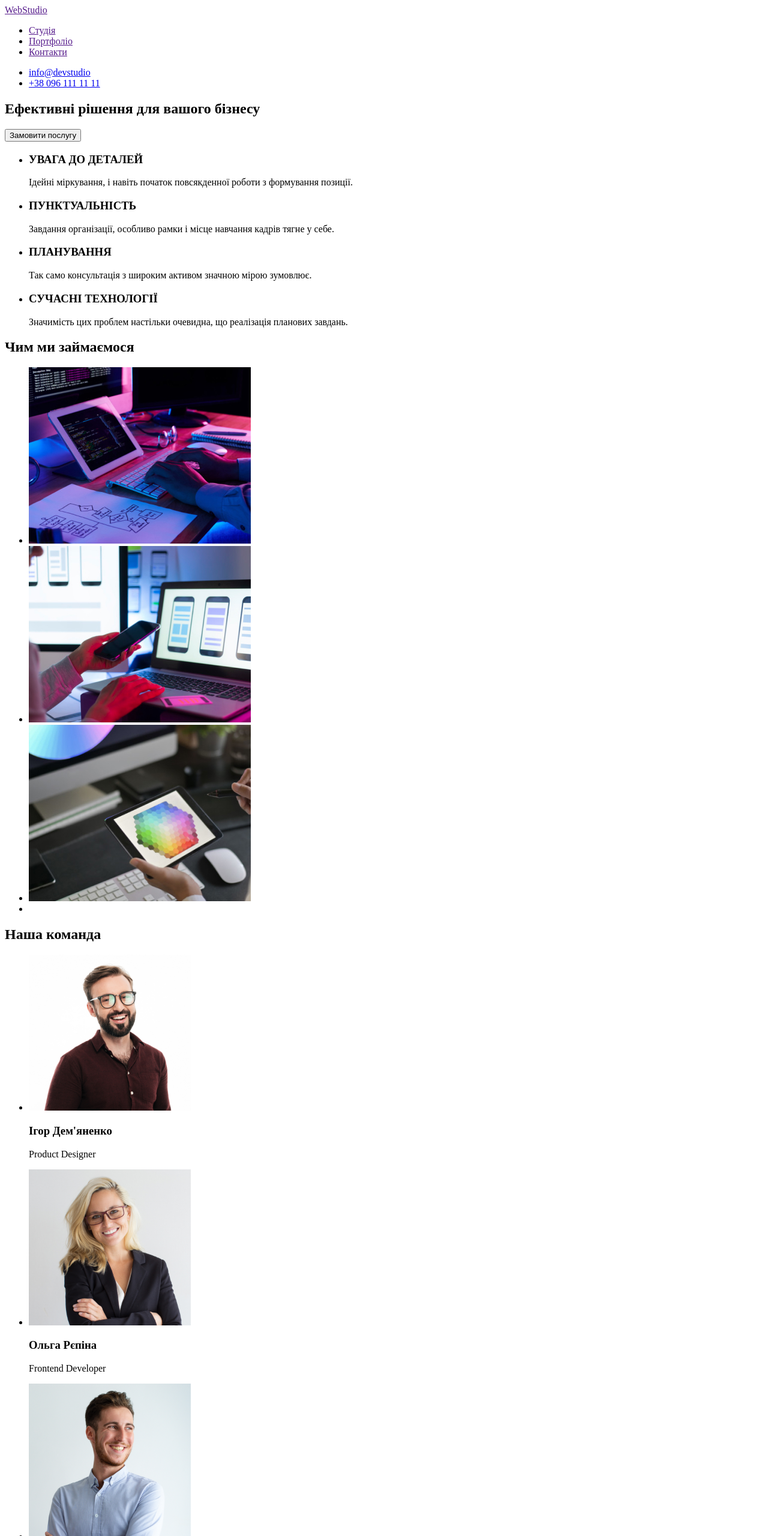
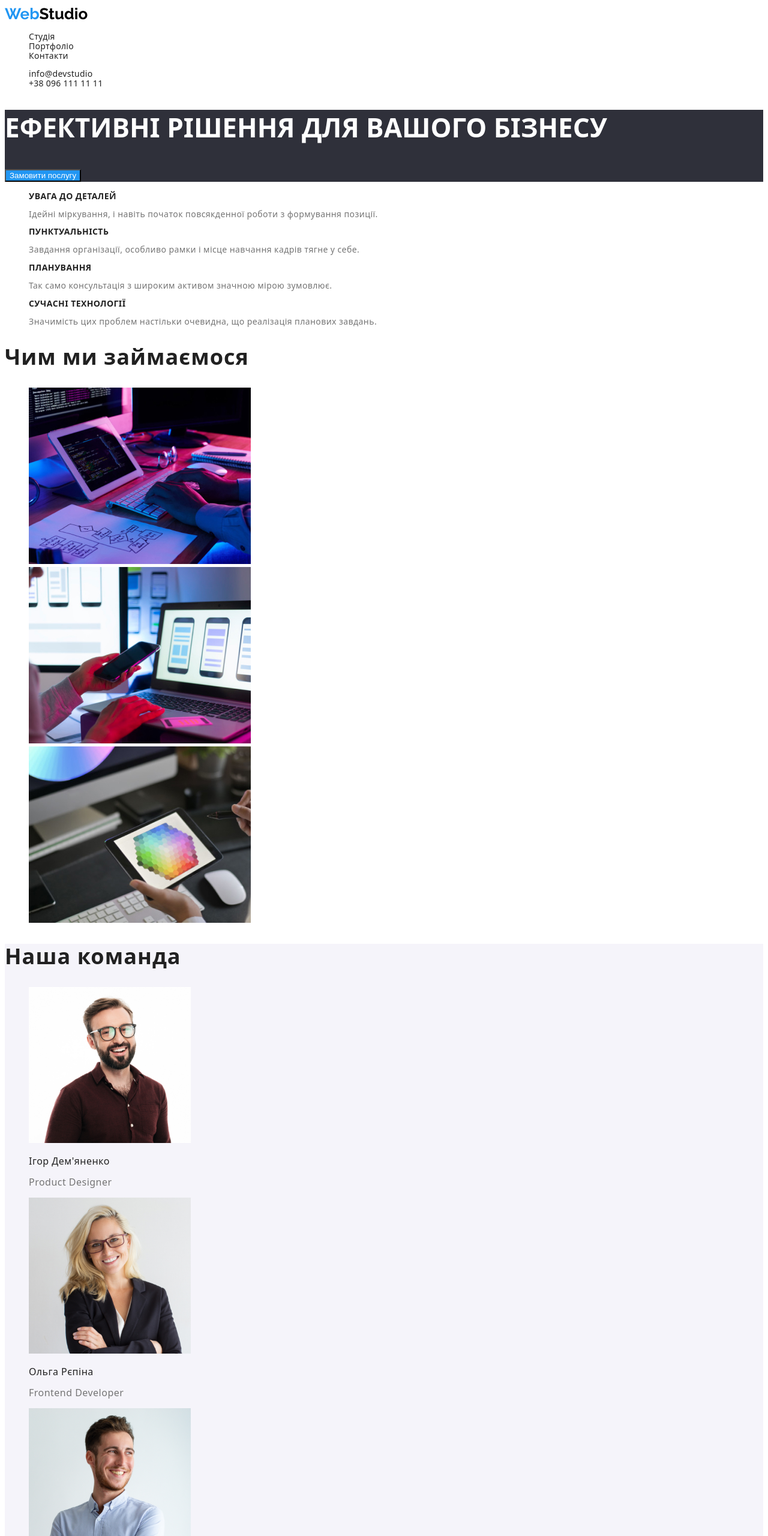
Before and after one commit to V1talquaaa/goit-markup-hw-02, a plain HTML site: page index.html in a window 1280 px wide. Shown: the top 2560 px of the page at 60% size. Drawn offline with Linux system fonts and the light colour scheme.

Commit message:
разметил portfolio.html, добавил цвета и шрифты сss для index.html + portfolio.html

```diff
--- /dev/null
+++ b/css/styles.css
@@ -0,0 +1,233 @@
+/*
+header
+header background - ffffff
+logo - color: 2196F3, 000000
+text -  212121, 2196F3
+
+Hero
+background - 2F303A,
+FFFFFF+2196F3
+
+Main
+h1,h2,h3,h4 - 212121
+p - 757575
+
+footer
+FFFFFF
+
+*/
+body {
+    font-family: system-ui, -apple-system, BlinkMacSystemFont, 'Segoe UI', Roboto, Oxygen, Ubuntu, Cantarell, 'Open Sans', 'Helvetica Neue', sans-serif;
+}
+
+.logo {
+    text-decoration: none;
+    font-family: raleway, sans-serif;
+    color: #000000;
+    font-weight: 700;
+    font-size: 26px;
+    line-height: 1.19;
+}
+
+.logo-blue {
+    color: #2196f3
+}
+
+.nav-menu {
+    list-style: none;
+    font-weight: 500;
+    font-size: 14px;
+    line-height: 1.14;
+    letter-spacing: 0.02em;
+    color:#212121;
+}
+
+.nav-menu :hover,
+.nav-menu :focus  {
+    color: #2196f3
+}
+
+.nav-link {
+    color: #212121;
+    text-decoration: none;
+
+}
+.nav-contacts {
+    font-weight: 500;
+    font-size: 14px;
+    line-height: 1.14;
+    letter-spacing: 0.02em;
+    list-style: none;
+
+}
+.nav-contacts :hover,
+.nav-contacts :focus {
+    color: #2196f3;
+}
+
+.nav-email,
+.nav-telephone {
+    color: #212121;
+    text-decoration: none;
+}
+
+
+.hero {
+    background-color: #2F303A;
+}
+
+.hero-title {
+    font-weight: 900;
+    font-size: 44px;
+    line-height: 1.36;
+    text-transform: uppercase;
+    color: #fff;
+
+}
+
+.hero-btn {
+    color: #fff;
+    background-color: #2196f3;
+    cursor: pointer;
+}
+
+.advantages-list {
+    list-style: none;
+}
+
+.advantages-title {
+    font-weight: 700;
+    font-size: 14px;
+    line-height: 1.14;
+    letter-spacing: 0.03em;
+    text-transform: uppercase;
+    color: #212121;
+}
+
+.advantages-descr {
+    font-weight: 400;
+    font-size: 14px;
+    line-height: 1.14;
+    letter-spacing: 0.03em;
+    color: #757575;
+}
+
+.services-title {
+    font-weight: 700;
+    font-size: 36px;
+    line-height: 1.17;
+    letter-spacing: 0.03em;
+    color: #212121;
+}
+
+.services-list {
+    list-style: none;
+}
+
+.team {
+    background-color: #F5F4FA;
+}
+.team-title {
+    font-weight: 700;
+    font-size: 36px;
+    line-height: 1.17;
+    letter-spacing: 0.03em;
+    color: #212121;
+}
+
+.team-list {
+    list-style: none;
+}
+.team-member {
+    font-weight: 500;
+    font-size: 16px;
+    line-height: 1.19;
+    letter-spacing: 0.03em;
+    color: #212121;
+}
+
+.team-member-position {
+    font-weight: 400;
+    font-size: 16px;
+    line-height: 1.19;
+    letter-spacing: 0.03em;
+    color: #757575;
+}
+
+.footer {
+    background-color: #2F303A;
+}
+
+.logo-white {
+    color: #fff;
+    text-decoration: none;
+}
+
+.logo-footer {
+        font-weight: 700;
+        font-size: 26px;
+        line-height: 1.19;
+        text-decoration: none;
+}
+
+.footer-address-list {
+    list-style: none;
+}
+.footer-physical-address {
+    font-style: normal;
+    font-size: 14px;
+    line-height: 1.71;
+    letter-spacing: 0.03em;
+    color: #FFFFFF;
+}
+
+.footer-contact-channel {
+    font-style: normal;
+    font-weight: 400;
+    font-size: 14px;
+    line-height: 1.71;
+    letter-spacing: 0.03em;
+    color: rgba(255, 255, 255, 0.6);
+    text-decoration: none;
+}
+
+.filter-list {
+    list-style: none;
+
+}
+.filter-list :hover,
+.filter-list :focus {
+    color: #fff;
+    background-color: #2196f3;
+}
+
+.filter-btn {
+    font-weight: 500;
+    font-size: 16px;
+    line-height: 1.62;
+    letter-spacing: 0.03em;
+    color: #212121;
+    background: #F5F4FA;
+    border: 0;
+    cursor: pointer;
+
+}
+
+.portfolio-list {
+    list-style: none;
+}
+
+.portfolio-example {
+    font-weight: 700;
+    font-size: 18px;
+    line-height: 2;
+    letter-spacing: 0.06em;
+    color: #212121;
+}
+
+.portfolio-group {
+    font-size: 16px;
+    line-height: 1,9;
+    letter-spacing: 0.03em;
+    color: #757575;
+}
--- a/index.html
+++ b/index.html
@@ -4,52 +4,59 @@
     <meta charset="UTF-8">
     <meta http-equiv="X-UA-Compatible" content="IE=edge">
     <meta name="viewport" content="width=device-width, initial-scale=1.0">
+    <link rel="preconnect" href="https://fonts.googleapis.com">
+    <link rel="preconnect" href="https://fonts.gstatic.com" crossorigin>
+    <link rel="preconnect" href="https://fonts.googleapis.com">
+    <link rel="preconnect" href="https://fonts.gstatic.com" crossorigin>
     <title>Document</title>
+    <link href="https://fonts.googleapis.com/css2?family=Raleway:wght@700&family=Roboto:wght@400;500;700;900&display=swap"
+    rel="stylesheet">
+    <link rel="stylesheet" href="./css/styles.css">
 </head>
 <body>
     <header>
         <nav>
-        <a href="">WebStudio</a>
-        <ul>
-            <li><a href="">Cтудія</a></li>
-            <li><a href="">Портфоліо</a></li>
-            <li><a href="">Контакти</a></li>
+        <a href="./index.html" class="logo"><span class="logo-blue">Web</span>Studio</a>
+        <ul class="nav-menu">
+            <li><a class="nav-link" href="">Cтудія</a></li>
+            <li><a class="nav-link" href="./portfolio.html">Портфоліо</a></li>
+            <li><a class="nav-link" href="">Контакти</a></li>
         </ul>
         </nav>
-        <ul>
-            <li><a href="mailto:info@devstudio">info@devstudio</a></li>
-            <li><a href="tel:+380961111111">+38 096 111 11 11</a></li>
+        <ul class="nav-contacts">
+            <li><a class="nav-email" href="mailto:info@devstudio">info@devstudio</a></li>
+            <li><a class="nav-telephone" href="tel:+380961111111">+38 096 111 11 11</a></li>
         </ul>
     </header>
     <main>
-        <section>
-            <h1>Ефективні рішення для вашого бізнесу</h1>
-            <button type="button">Замовити послугу</button>
+        <section class="hero">
+            <h1 class="hero-title">Ефективні рішення для вашого бізнесу</h1>
+            <button class="hero-btn" type="button">Замовити послугу</button>
         </section>
 
         <section>
-            <ul>
+            <ul class="advantages-list">
                 <li>
-                    <h3>УВАГА ДО ДЕТАЛЕЙ</h3>
-                    <p>Ідейні міркування, і навіть початок повсякденної роботи з формування позиції.</p>
+                    <h3 class="advantages-title">УВАГА ДО ДЕТАЛЕЙ</h3>
+                    <p class="advantages-descr">Ідейні міркування, і навіть початок повсякденної роботи з формування позиції.</p>
                 </li>
                 <li>
-                    <h3>ПУНКТУАЛЬНІСТЬ</h3>
-                    <p>Завдання організації, особливо рамки і місце навчання кадрів тягне у себе.</p>
+                    <h3 class="advantages-title">ПУНКТУАЛЬНІСТЬ</h3>
+                    <p class="advantages-descr">Завдання організації, особливо рамки і місце навчання кадрів тягне у себе.</p>
                 </li>
                 <li>
-                    <h3>ПЛАНУВАННЯ</h3>
-                    <p>Так само консультація з широким активом значною мірою зумовлює.</p>
+                    <h3 class="advantages-title">ПЛАНУВАННЯ</h3>
+                    <p class="advantages-descr">Так само консультація з широким активом значною мірою зумовлює.</p>
                 </li>
                 <li>
-                    <h3>СУЧАСНІ ТЕХНОЛОГІЇ</h3>
-                    <p>Значимість цих проблем настільки очевидна, що реалізація планових завдань.</p>
+                    <h3 class="advantages-title">СУЧАСНІ ТЕХНОЛОГІЇ</h3>
+                    <p class="advantages-descr">Значимість цих проблем настільки очевидна, що реалізація планових завдань.</p>
                 </li>
             </ul>
         </section>
         <section>
-            <h2>Чим ми займаємося</h2>
-            <ul>
+            <h2 class="services-title">Чим ми займаємося</h2>
+            <ul class="services-list">
                 <li>
                     <a href=""></a>
                     <img src="./images/box1.jpg" alt="кодування на десктопі" width="370" height="294"></li>
@@ -58,43 +65,42 @@
                     <img src="./images/box2.jpg" alt="мобльні додатки" width="370" height="294"></li>
                 <li>
                     <a href=""></a>
-                    <img src="./images/box3.jpg" alt="графічний дизайн на планшеті" width="370" height="294">
-                <li>
+                    <img src="./images/box3.jpg" alt="графічний дизайн на планшеті" width="370" height="294"></li>
             </ul>
         </section>
-        <section>
-            <h2>Наша команда</h2>
-            <ul>
+        <section class="team">
+            <h2 class="team-title">Наша команда</h2>
+            <ul class="team-list">
                 <li>
                     <img src="./images/img.jpg" alt="ігор демяненко" width="270" height="260">
-                    <h3>Ігор Дем'яненко</h3>
-                    <p>Product Designer</p>
+                    <h3 class="team-member">Ігор Дем'яненко</h3>
+                    <p class="team-member-position">Product Designer</p>
                 </li>
                 <li>
                     <img src="./images/img1.jpg" alt="ольга рєпіна" width="270" height="260">
-                    <h3>Ольга Рєпіна</h3>
-                    <p>Frontend Developer</p>
+                    <h3 class="team-member">Ольга Рєпіна</h3>
+                    <p class="team-member-position">Frontend Developer</p>
                 </li>
                 <li>
                     <img src="./images/img3.jpg" alt="микола тарасов" width="270" height="260">
-                    <h3>Микола Тарасов</h3>
-                    <p>Marketing</p>
+                    <h3 class="team-member">Микола Тарасов</h3>
+                    <p class="team-member-position">Marketing</p>
                 </li>
                 <li>
                     <img src="./images/img4.jpg" alt="Михайло Єрмаков" width="270" height="260">
-                    <h3>Михайло Єрмаков</h3>
-                    <p>UI Designer</p>
+                    <h3 class="team-member">Михайло Єрмаков</h3>
+                    <p class="team-member-position">UI Designer</p>
                 </li>
             </ul>
         </section>
     </main>
-    <footer>
-        <a href="">WebStudio</a>
+    <footer class="footer">
+        <a class="logo-footer" href="./index.html"><span class="logo-blue">Web</span><s class="logo-white">Studio</s></a>
         <address>
-            <ul>
-                <li>м. Київ, пр-т Лесі Українки, 26</li>
-                <li><a href="mailto:info@devstudio">info@devstudio</a></li>
-                <li><a href="tel:+380961111111">+38 096 111 11 11</a></li>
+            <ul class="footer-address-list">
+                <li class="footer-physical-address">м. Київ, пр-т Лесі Українки, 26</li>
+                <li><a class="footer-contact-channel" href="mailto:info@devstudio">info@devstudio</a></li>
+                <li><a class="footer-contact-channel" href="tel:+380961111111">+38 096 111 11 11</a></li>
             </ul>
         </address>
     </footer>
```
Also changed, not shown: portfolio.html (added, +98 -0 lines), images/portfolio1.jpg (added), images/portfolio2.jpg (added), images/portfolio3.jpg (added), images/portfolio4.jpg (added), images/portfolio5.jpg (added), images/portfolio6.jpg (added), images/portfolio7.jpg (added), images/portfolio8.jpg (added), images/portfolio9.jpg (added).
